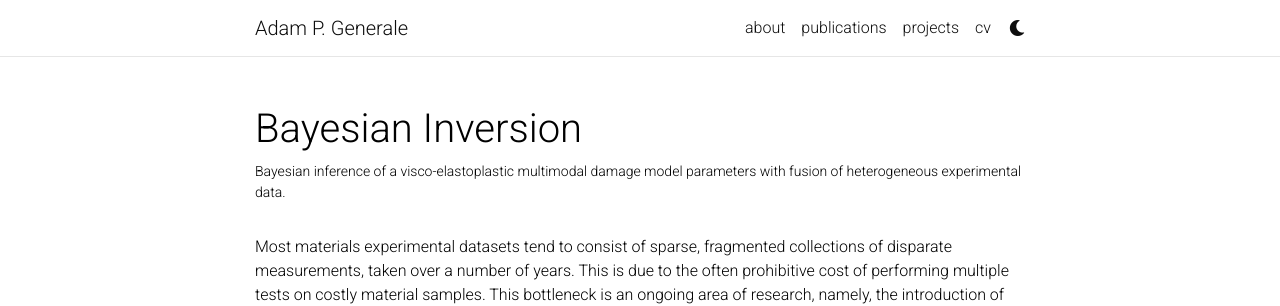
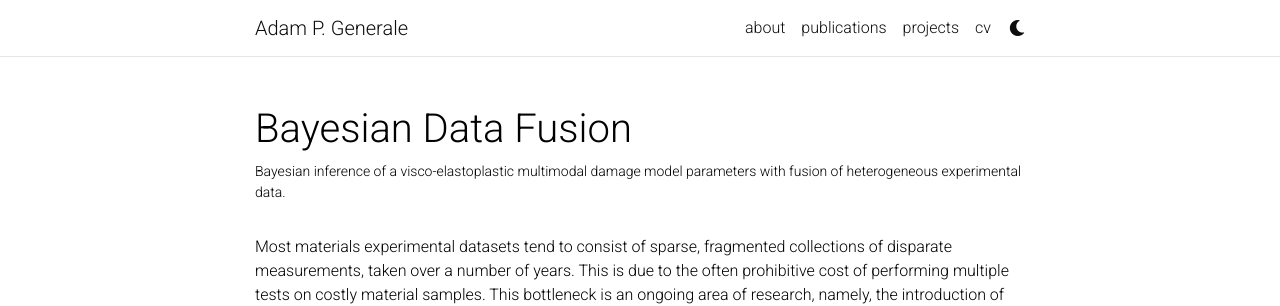
Before and after one commit to agenerale/agenerale.github.io, a Jekyll site: the page built from _projects/2_project.md, in a window 1280 px wide and 900 px high. Shown: the top 306 px of the window. Built offline with Jekyll 4.4.1, drawn with Linux system fonts in a browser that asks for light colours; comment, search, counter and statistics services are not loaded; a style sheet for code colours, icons or effects is not loaded.

Commit message:
Update CV/Project title

```diff
--- a/_projects/2_project.md
+++ b/_projects/2_project.md
@@ -1,6 +1,6 @@
 ---
 layout: page
-title: Bayesian Inversion
+title: Bayesian Data Fusion
 description: Bayesian inference of a visco-elastoplastic multimodal damage model parameters with fusion of heterogeneous experimental data.
 img: assets/img/afrl_data_fusion/figure4.png
 importance: 3
```
Also changed, not shown: 1 other file.
